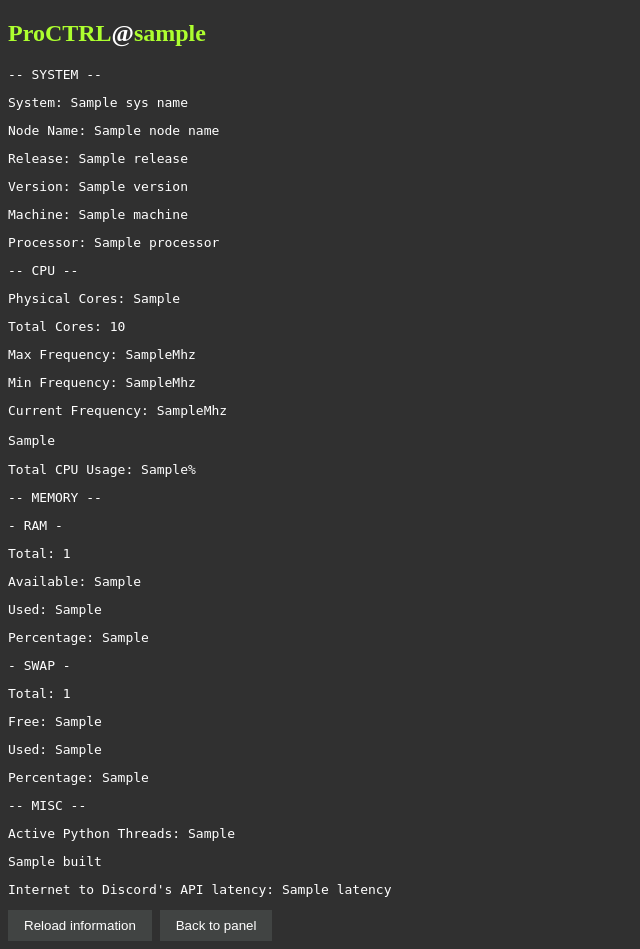
After one commit to ItsTato/proctrl, a Python web app: template templates/completeInfo.html in a window 1280 px wide. The commit adds this page. Shown: the whole page, without its empty margins (0-640 px from the left). Run offline with Jinja, Linux system fonts and the light colour scheme; the template is opened without the code that fills it: most values are stand-ins (such as "Sample title", 1, 10 or a date in 2020).

Commit message:
Add complete info site

```diff
--- /dev/null
+++ b/templates/completeInfo.html
@@ -0,0 +1,47 @@
+<!DOCTYPE html>
+<html>
+    <head>
+        <title>
+            ProCTRL | {{userName}}
+        </title>
+    </head>
+    <body style="background-color: rgb(48,48,48); color: white;">
+        <h2><span style="color:greenyellow;">ProCTRL</span>@<span style="color:greenyellow;">{{userName}}</span></h2>
+        <span id="pcdata"><code>
+            <p> -- SYSTEM -- </p>
+            <p>System: {{sysName}}</p>
+            <p>Node Name: {{nodeName}}</p>
+            <p>Release: {{release}}</p>
+            <p>Version: {{version}}</p>
+            <p>Machine: {{machine}}</p>
+            <p>Processor: {{processor}}</p>
+            <p> </p>
+            <p> -- CPU -- </p>
+            <p>Physical Cores: {{cpuPhCores}}</p>
+            <p>Total Cores: {{cpuTotalCores}}</p>
+            <p>Max Frequency: {{cpuMaxFreq}}Mhz</p>
+            <p>Min Frequency: {{cpuMinFreq}}Mhz</p>
+            <p>Current Frequency: {{cpuCurFreq}}Mhz</p>
+            {{cpuCores}}
+            <p>Total CPU Usage: {{cpuUsage}}%</p>
+            <p> </p>
+            <p> -- MEMORY -- </p>
+            <p> - RAM - </p>
+            <p>Total: {{totalMemory}}</p>
+            <p>Available: {{memoryAvailable}}</p>
+            <p>Used: {{memoryUsed}}</p>
+            <p>Percentage: {{memoryUsage}}</p>
+            <p> - SWAP - </p>
+            <p>Total: {{totalSwap}}</p>
+            <p>Free: {{swapAvailable}}</p>
+            <p>Used: {{swapUsed}}</p>
+            <p>Percentage: {{swapUsage}}</p>
+            <p> </p>
+            <p> -- MISC -- </p>
+            <p>Active Python Threads: {{active_python_threads}}</p>
+            <p>{{built}}</p>
+            <p>Internet to Discord's API latency: {{latency}}</p>
+            <a href="/panel/completeinfo"><button style="background-color: #414443; border: none; color: white; padding: 8px 16px; text-align: center; cursor: pointer; display: inline-block; text-decoration: none; font-size: 12;">Reload information</button></a> <a href="{{panelSite}}"><button style="background-color: #414443; border: none; color: white; padding: 8px 16px; text-align: center; cursor: pointer; display: inline-block; text-decoration: none; font-size: 12;">Back to panel</button></a>
+        </code></span>
+    </body>
+</html>
--- a/templates/panel.html
+++ b/templates/panel.html
@@ -10,11 +10,12 @@
         <h1>System Controls (ONLY WINDOWS SYSTEMS!)</h1>
         <a href="{{shutDownSite}}"><button style="background-color: #f75348; border: none; color: white; padding: 8px 16px; text-align: center; cursor: pointer; display: inline-block; text-decoration: none; font-size: 12;">Shutdown</button></a> <a href="{{reStartSite}}"><button style="background-color: #f75348; border: none; color: white; padding: 8px 16px; text-align: center; cursor: pointer; display: inline-block; text-decoration: none; font-size: 12;">Restart</button></a>
         <h1>System Information</h1>
-        <span id="pcdata"><code>CPU Usage: {{cpu_usage}}% <a href="{{moreCPUSite}}"><button style="background-color: #48f7bd; border: none; color: white; padding: 8px 16px; text-align: center; cursor: pointer; display: inline-block; text-decoration: none; font-size: 12;">More CPU information</button></a>
-            <p>Memory Usage: {{mem_usage}}% (Out Of {{mem_total_mb}}MB total)</p>
+        <span id="pcdata"><code>CPU Usage: {{cpu_usage}}%
+            <p>Memory Usage: {{mem_usage}}% (Out Of {{mem_total}} total)</p>
             <p>Active Python Threads: {{active_python_threads}}</p>
             <p>{{built}}</p>
             <p>Internet to Discord's API latency: {{latency}}</p>
+            <a href="/panel"><button style="background-color: #414443; border: none; color: white; padding: 8px 16px; text-align: center; cursor: pointer; display: inline-block; text-decoration: none; font-size: 12;">Reload information</button></a> <a href="/panel/completeinfo"><button style="background-color: #414443; border: none; color: white; padding: 8px 16px; text-align: center; cursor: pointer; display: inline-block; text-decoration: none; font-size: 12;">Complete information page</button></a>
         </code></span>
         <h1>Input Zone</h1>
         Command Prompt
```
Also changed, not shown: main.py (+62 -1 lines).
